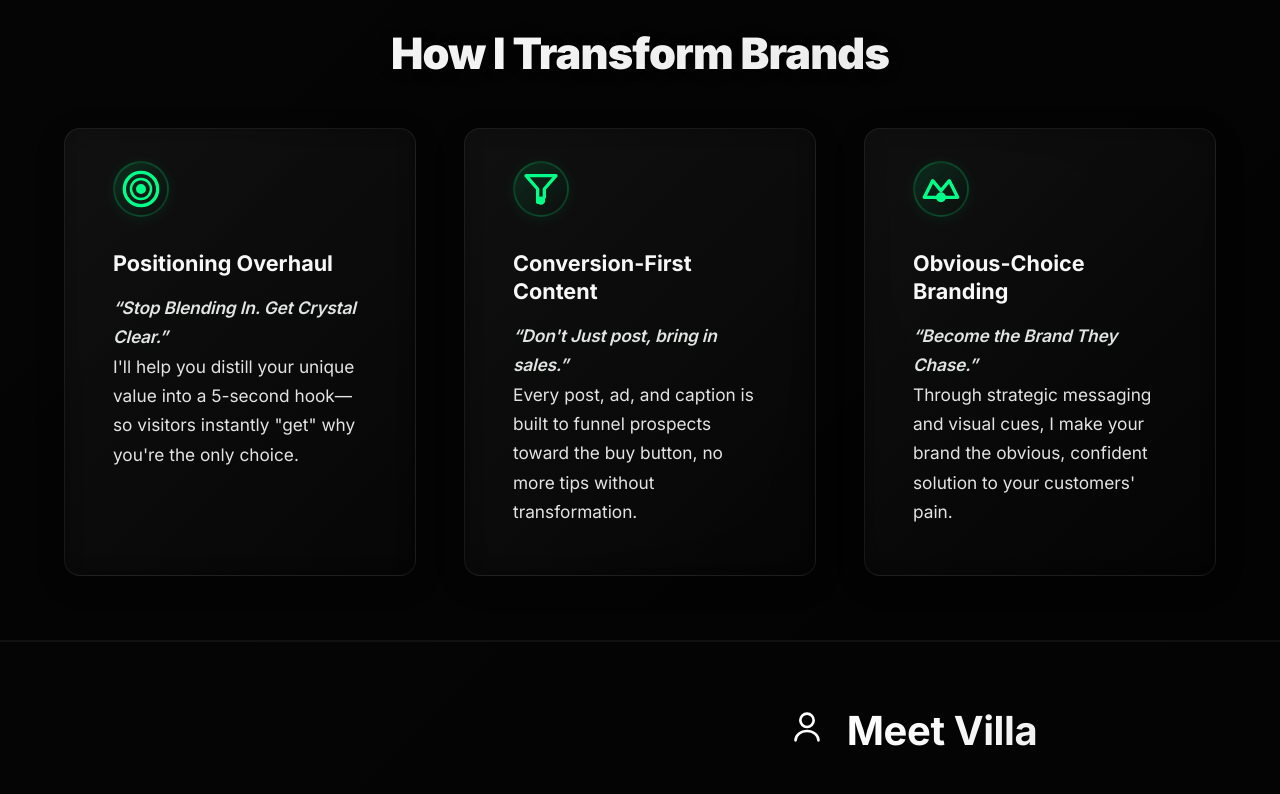
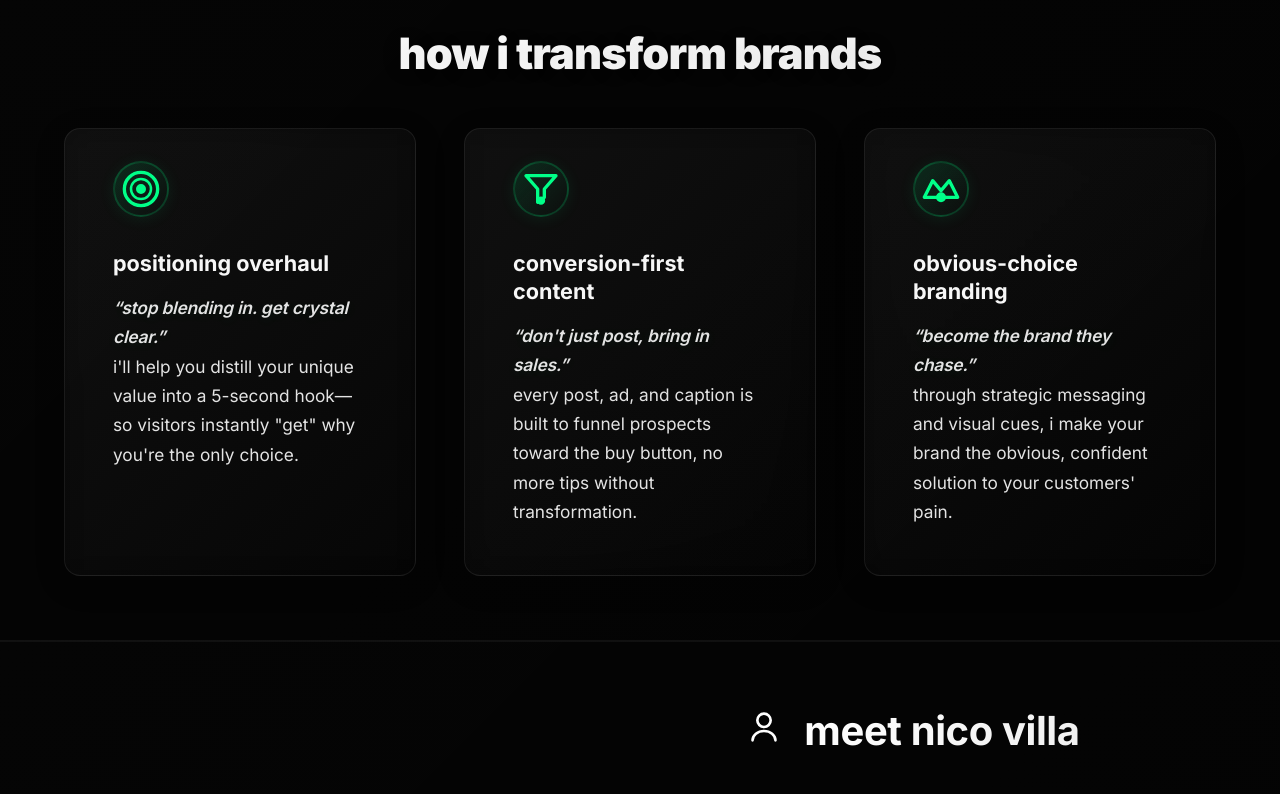
Before and after one commit to Ian-mccallum/nicsmarketing1, a Next.js app: page / in a window 1280 px wide. Shown: the part 980-1774 px from the top of the page. Built offline with nearby package versions, Linux system fonts and the light colour scheme.

Commit message:
Update homepage layout by adding lowercase text style and renaming "Meet Villa" to "Meet Nico Villa" for consistency and improved design.

```diff
--- a/src/app/layout.tsx
+++ b/src/app/layout.tsx
@@ -29,7 +29,7 @@ export default function RootLayout({
 }) {
   return (
     <html lang="en">
-      <body className={inter.className}>
+      <body className={`${inter.className} homepage-lowercase`}>
         {children}
         <Footer />
       </body>
--- a/src/app/page.tsx
+++ b/src/app/page.tsx
@@ -221,7 +221,7 @@ export default function Home() {
         </div>
       </section>
 
-      {/* Meet Villa */}
+      {/* Meet Nico Villa */}
       <section className="fade-in-up meet-nico-hero">
         <div className="container">
           <div className="meet-nico-content">
@@ -234,7 +234,7 @@ export default function Home() {
                       <path d="M20.5899 22C20.5899 18.13 16.7399 15 11.9999 15C7.25991 15 3.40991 18.13 3.40991 22" stroke="currentColor" strokeWidth="2" strokeLinecap="round" strokeLinejoin="round"/>
                     </svg>
                   </div>
-                  <h2 className="text-gradient">Meet Villa</h2>
+                  <h2 className="text-gradient">Meet Nico Villa</h2>
                 </div>
 
                 {/* Photo moved here for mobile-first layout */}
--- a/src/styles/globals.css
+++ b/src/styles/globals.css
@@ -4406,3 +4406,27 @@ li::before {
     font-size: 0.95rem;
   }
 }
+
+/* Homepage lowercase text style */
+.homepage-lowercase {
+  text-transform: lowercase !important;
+}
+
+.homepage-lowercase h1,
+.homepage-lowercase h2,
+.homepage-lowercase h3,
+.homepage-lowercase h4,
+.homepage-lowercase h5,
+.homepage-lowercase h6,
+.homepage-lowercase p,
+.homepage-lowercase span,
+.homepage-lowercase div,
+.homepage-lowercase button,
+.homepage-lowercase a,
+.homepage-lowercase label,
+.homepage-lowercase input,
+.homepage-lowercase textarea,
+.homepage-lowercase select,
+.homepage-lowercase li {
+  text-transform: lowercase !important;
+}
```
